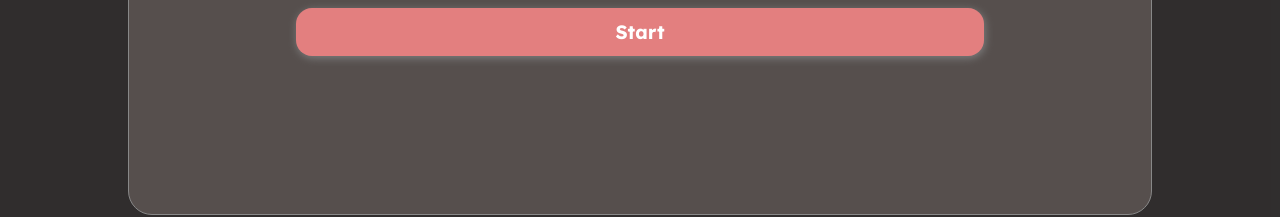
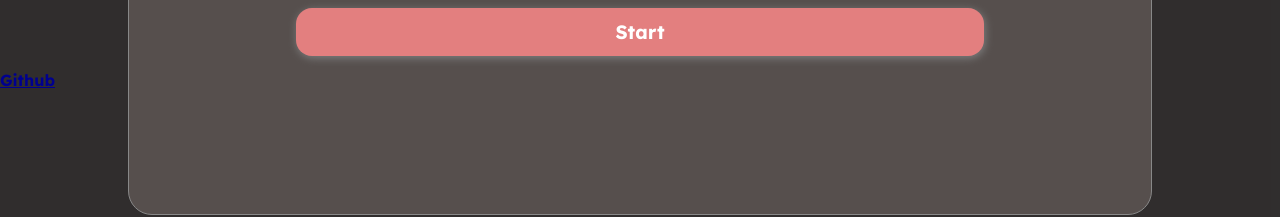
Before and after one commit to eillanrt/etypemo, a plain HTML site: page index.html in a window 1280 px wide. Shown: the part 531-748 px from the top of the page. Drawn offline with Linux system fonts and the light colour scheme.

Commit message:
added footer

```diff
--- a/index.html
+++ b/index.html
@@ -66,6 +66,15 @@
       <p id="word-count">Word count: 0</p>
     </div>
 
+    <footer>
+      <a
+        class="footer-link"
+        target="_blank"
+        href="https://github.com/eillanrt/etype-kita"
+        >Github</a
+      >
+    </footer>
+
     <script src="script.js" type="module"></script>
   </body>
 </html>
```
